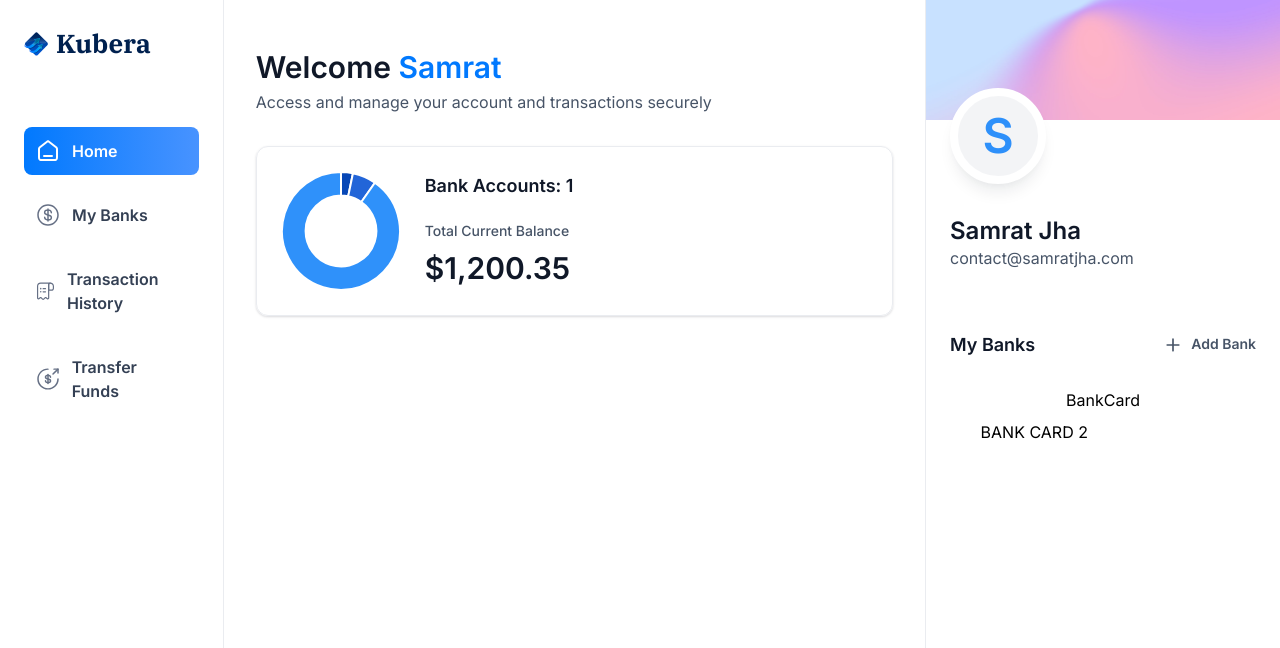
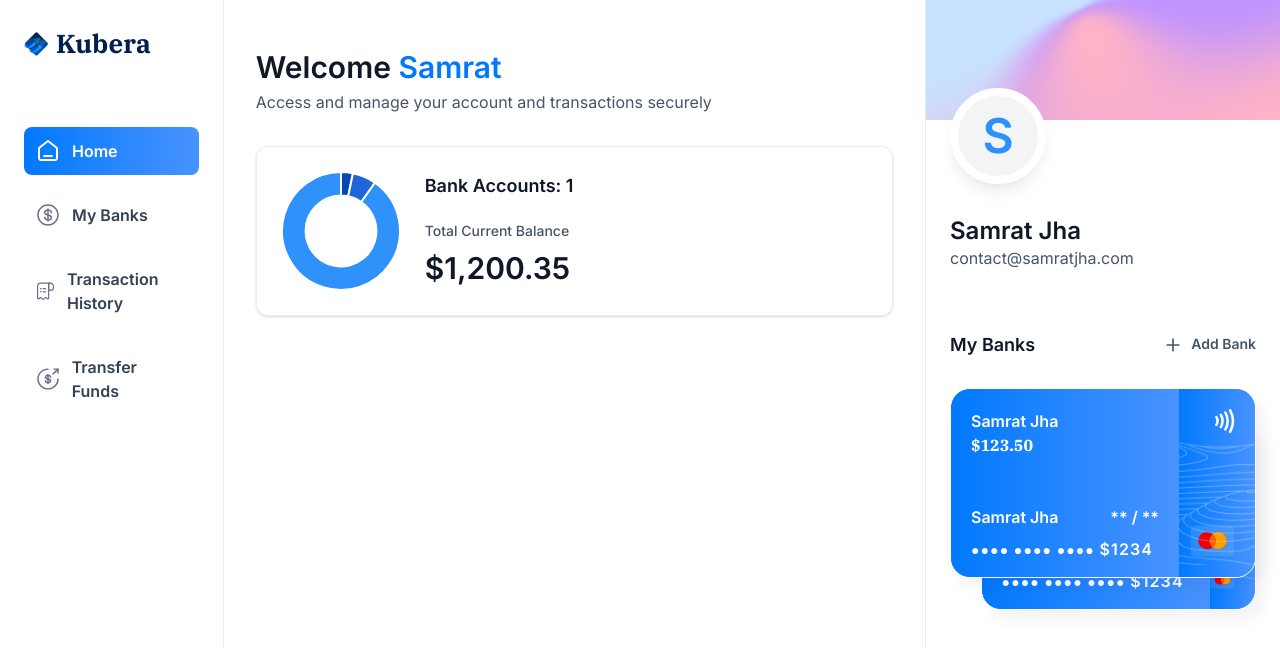
Before and after one commit to samratjha96/Kubera, a Next.js app: page / in a window 1280 px wide. Shown: the top 648 px of the page. Built offline with nearby package versions, Linux system fonts and the light colour scheme.

Commit message:
feat: Finish up bank card UI and right sidebar

```diff
--- a/app/(root)/page.tsx
+++ b/app/(root)/page.tsx
@@ -24,7 +24,11 @@
             </header>
         </div>
         <RightSidebar user={loggedIn} transactions={[]} banks={[
-          {}, {}
+          {
+            currentBalance: 123.50
+          }, {
+            currentBalance: 145.50
+          }
         ]} />
     </section>
   )
--- a/components/BankCard.tsx
+++ b/components/BankCard.tsx
@@ -1,8 +1,46 @@
+import { formatAmount } from '@/lib/utils'
+import Image from 'next/image'
+import Link from 'next/link'
 import React from 'react'
 
-const BankCard = () => {
+const BankCard = ({ account, userName, showBalance = true }: CreditCardProps) => {
   return (
-    <div>BankCard</div>
+    <div className='flex flex-col'>
+      <Link href="/" className="bank-card">
+        <div className='bank-card_content'>
+          <div>
+            <h1 className='text-16 font-semibold text-white'>
+              {account.name || userName}
+            </h1>
+            <p className='font-ibm-plex-serif font-black text-white'>
+              {formatAmount(account.currentBalance)}
+            </p>
+          </div>
+
+          <article className='flex flex-col gap-2'>
+            <div className='flex justify-between'>
+              <h1 className='text=12 font-semibold text-white'>
+                {userName}
+              </h1>
+              <h2 className='text=12 font-semibold text-white'>
+                ** / **
+              </h2>
+            </div>
+            <p className='text-14 font-semibold tracking-[1.1px] text-white'>
+              ●●●● ●●●● ●●●● <span className='text-16'>${1234}</span>
+            </p>
+          </article>
+          </div>
+          <div className='bank-card_icon'>
+            <Image src="/icons/Paypass.svg" width={20} height={24} alt='pay' />
+            <Image src="/icons/mastercard.svg" width={45} height={32} alt='mastercard' className='ml-5'/>
+          </div>
+
+          <Image src="/icons/lines.png" width={316} height={190} alt='lines' className='absolute top-0 left-0'/>
+
+
+      </Link>
+    </div>
   )
 }
 
--- a/components/RightSidebar.tsx
+++ b/components/RightSidebar.tsx
@@ -47,7 +47,9 @@
             </div>
             {banks[1] && (
               <div className='absolute right-0 top-8 z-0 w-[90%]'>
-                BANK CARD 2
+                <BankCard key={banks[1].$id} account={banks[1]} userName={`${user.firstName} ${user.lastName}`}
+                showBalance={false}
+              />
               </div>
             )}
           </div>
```
